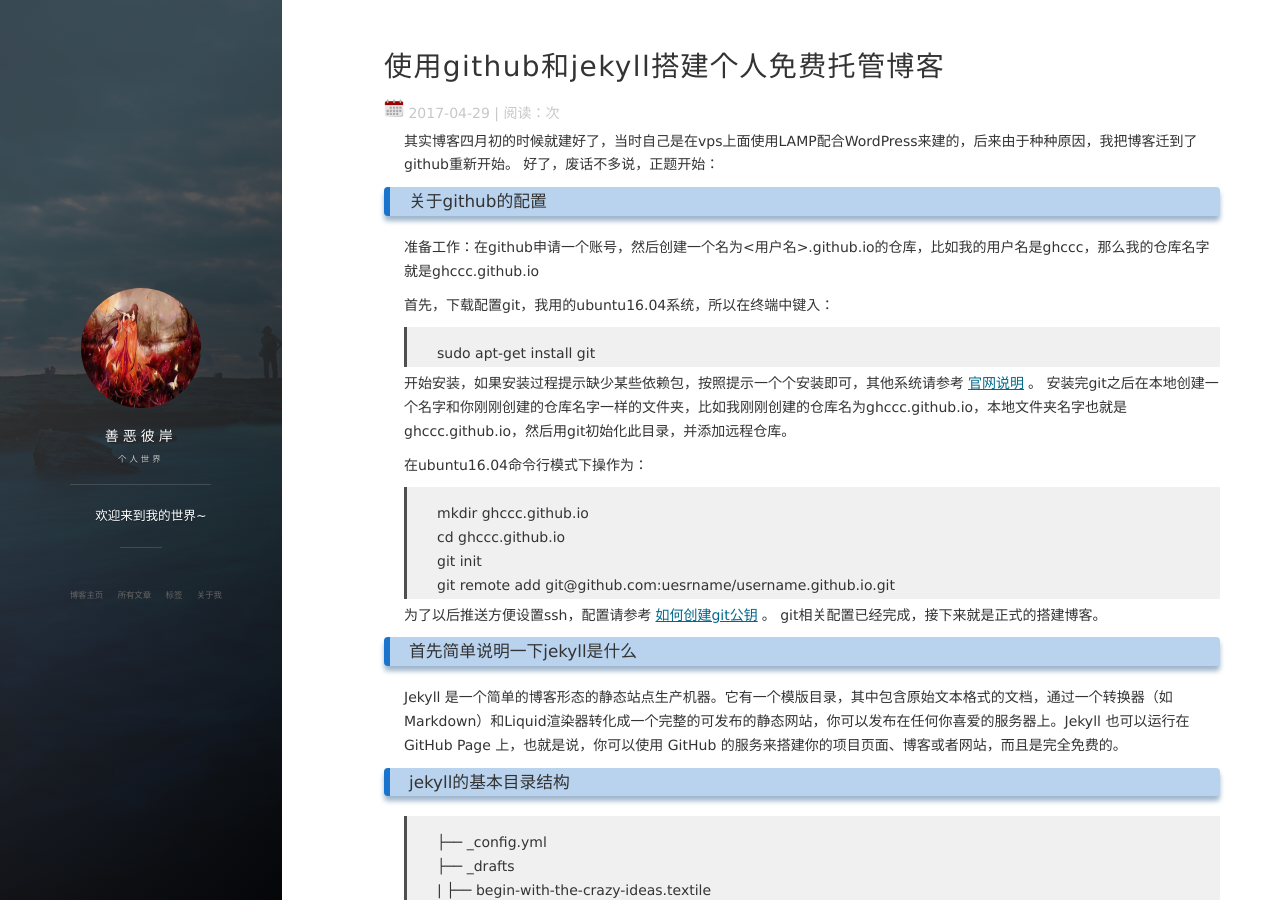
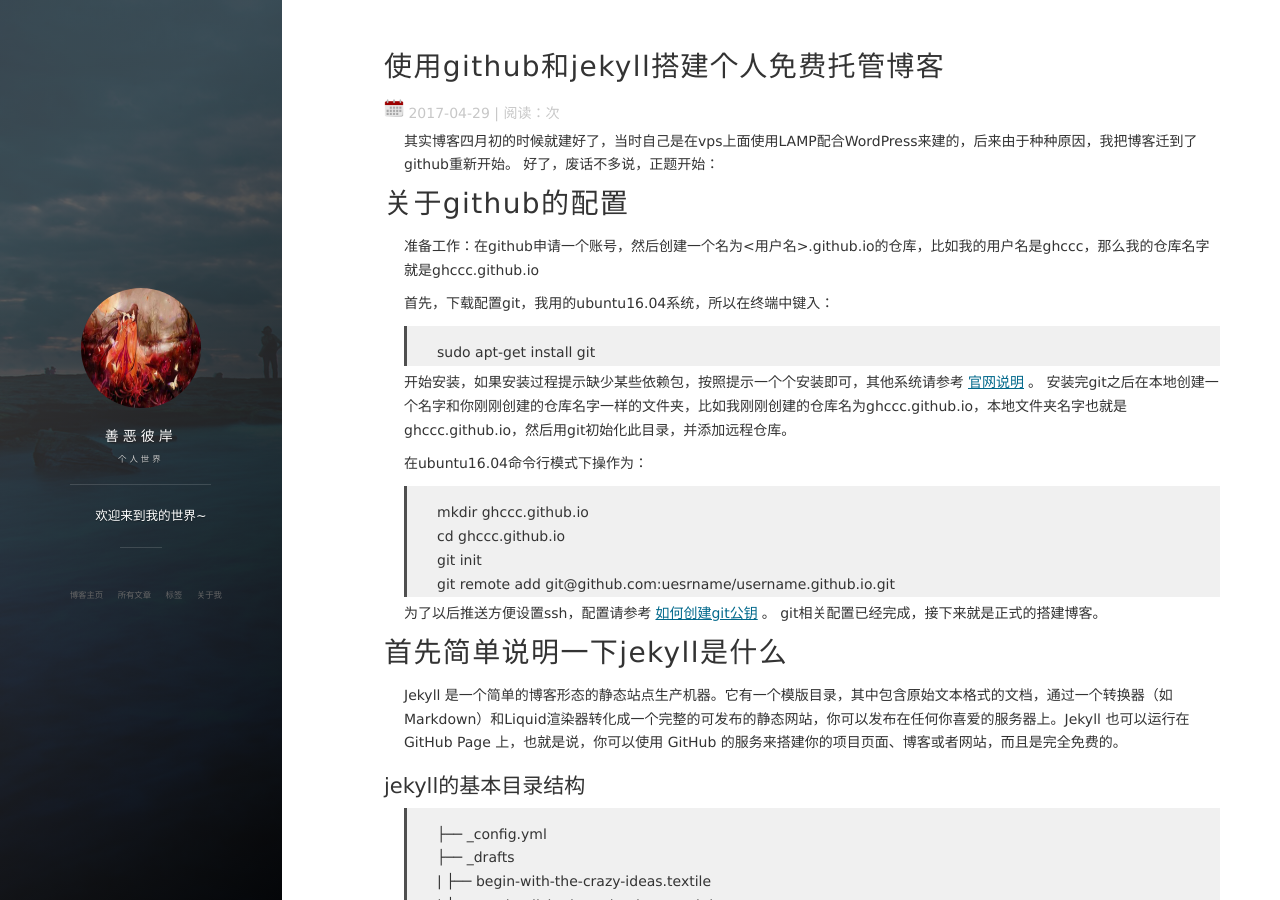
Before and after one commit to ghccc/ghccc.github.io, a Jekyll site: the page built from _posts/2017-04-29-build blog.md, in a window 1280 px wide and 900 px high. Built offline with Jekyll 4.4.1, drawn with Linux system fonts in a browser that asks for light colours; nearby versions of some CDN libraries; comment, search, counter and statistics services are not loaded.

Commit message:
add something small 1

```diff
--- a/_posts/2017-04-29-build blog.md
+++ b/_posts/2017-04-29-build blog.md
@@ -7,7 +7,7 @@ categories: 博客 网站
 其实博客四月初的时候就建好了，当时自己是在vps上面使用LAMP配合WordPress来建的，后来由于种种原因，我把博客迁到了github重新开始。
 好了，废话不多说，正题开始：
 
-### 关于github的配置
+# 关于github的配置
 
 准备工作：在github申请一个账号，然后创建一个名为<用户名>.github.io的仓库，比如我的用户名是ghccc，那么我的仓库名字就是ghccc.github.io
 
@@ -28,11 +28,11 @@ categories: 博客 网站
 为了以后推送方便设置ssh，配置请参考[如何创建git公钥][2]。
 git相关配置已经完成，接下来就是正式的搭建博客。
 
-### 首先简单说明一下jekyll是什么
+# 首先简单说明一下jekyll是什么
 
 Jekyll 是一个简单的博客形态的静态站点生产机器。它有一个模版目录，其中包含原始文本格式的文档，通过一个转换器（如 Markdown）和Liquid渲染器转化成一个完整的可发布的静态网站，你可以发布在任何你喜爱的服务器上。Jekyll 也可以运行在 GitHub Page 上，也就是说，你可以使用 GitHub 的服务来搭建你的项目页面、博客或者网站，而且是完全免费的。
 
-### jekyll的基本目录结构
+## jekyll的基本目录结构
 
 > ├── _config.yml
   ├── _drafts
@@ -77,7 +77,7 @@ Jekyll 是一个简单的博客形态的静态站点生产机器。它有一个
 > index.html
  如果这些文件中包含 YAML 头信息 部分，Jekyll 就会自动将它们进行转换。
 
-### jekyll的配置
+## jekyll的配置
 
 jekyll的配置写在_config.yml中，具体配置有很多，在此放出我的配置，更详细的内容请参考[jekyll的官方配置文档][3]
 
@@ -111,11 +111,11 @@ nav:
 paginate: 20
 paginate_path: "page/:num/"
 
-### 如果不想自己配置模板怎么办
+## 如果不想自己配置模板怎么办
 
 可以去[这里][4]寻找自己中意的模板，或者你也可以直接fork[我的模板][5]，然后把源码下载下来稍加修改之后放到刚才创建的本地目录里面。
 
-#### 如何修改
+### 如何修改
 
 1.修改配置文件
 首先打开
@@ -175,6 +175,8 @@ git push
 
 
 
+
+
   [1]: https://pages.github.com/
   [2]: https://gist.github.com/yisibl/8019693
   [3]: http://jekyllcn.com/
```
